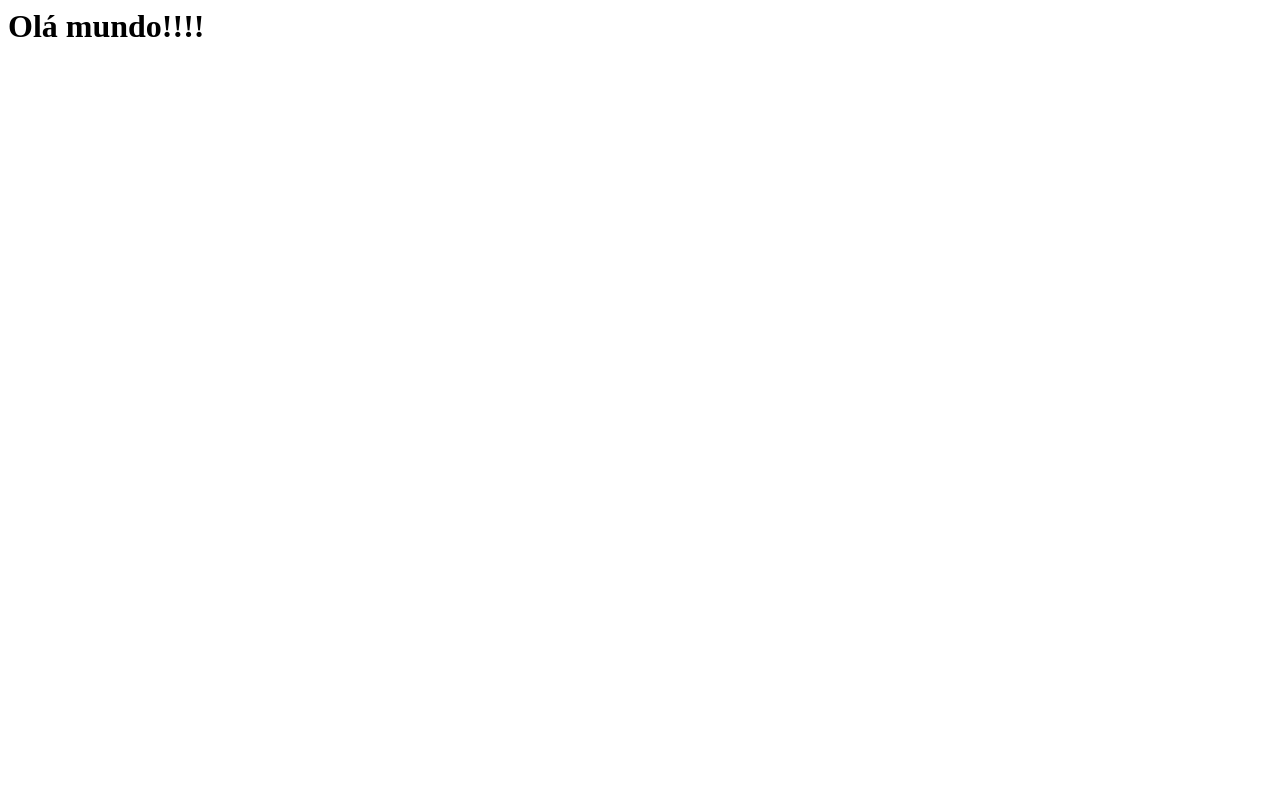
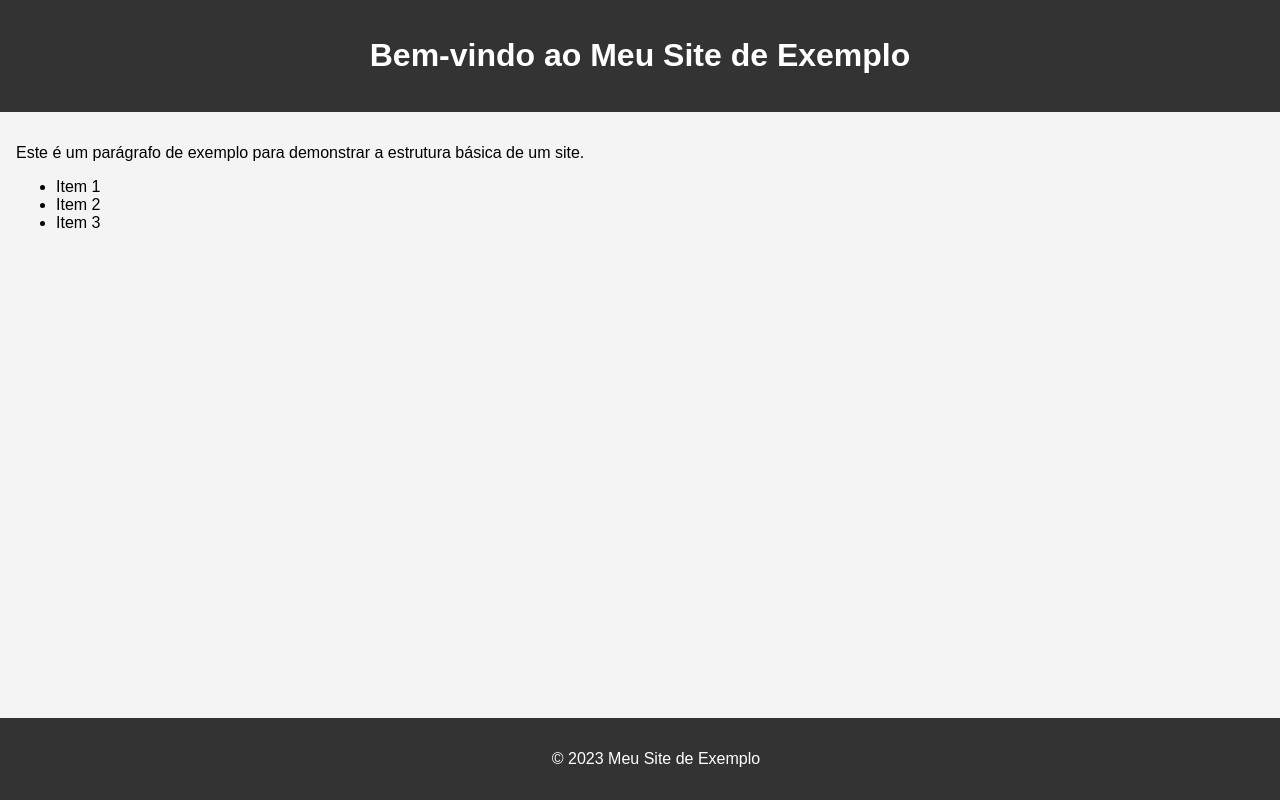
Before and after one commit to abnersolivera/CODE_REVIEW, a plain HTML site: page index.html in a window 1280 px wide. Drawn offline with Linux system fonts and the light colour scheme.

Commit message:
feat: style and script

```diff
--- a/index.html
+++ b/index.html
@@ -1 +1,26 @@
-<h1>Olá mundo!!!!</h1>
+<!DOCTYPE html>
+<html lang="pt-BR">
+<head>
+    <meta charset="UTF-8">
+    <meta name="viewport" content="width=device-width, initial-scale=1.0">
+    <title>Site de Exemplo</title>
+    <link rel="stylesheet" href="styles.css">
+</head>
+<body>
+    <header>
+        <h1>Bem-vindo ao Meu Site de Exemplo</h1>
+    </header>
+    <main>
+        <p>Este é um parágrafo de exemplo para demonstrar a estrutura básica de um site.</p>
+        <ul>
+            <li>Item 1</li>
+            <li>Item 2</li>
+            <li>Item 3</li>
+        </ul>
+    </main>
+    <footer>
+        <p>&copy; 2023 Meu Site de Exemplo</p>
+    </footer>
+    <script src="script.js"></script>
+</body>
+</html>
--- /dev/null
+++ b/script.js
@@ -0,0 +1,3 @@
+document.addEventListener('DOMContentLoaded', () => {
+    console.log('Página carregada com sucesso!');
+});
--- /dev/null
+++ b/styles.css
@@ -0,0 +1,27 @@
+body {
+    font-family: Arial, sans-serif;
+    margin: 0;
+    padding: 0;
+    background-color: #f4f4f4;
+}
+
+header {
+    background-color: #333;
+    color: #fff;
+    padding: 1rem;
+    text-align: center;
+}
+
+main {
+    padding: 1rem;
+}
+
+footer {
+    background-color: #333;
+    color: #fff;
+    text-align: center;
+    padding: 1rem;
+    position: fixed;
+    width: 100%;
+    bottom: 0;
+}
```
